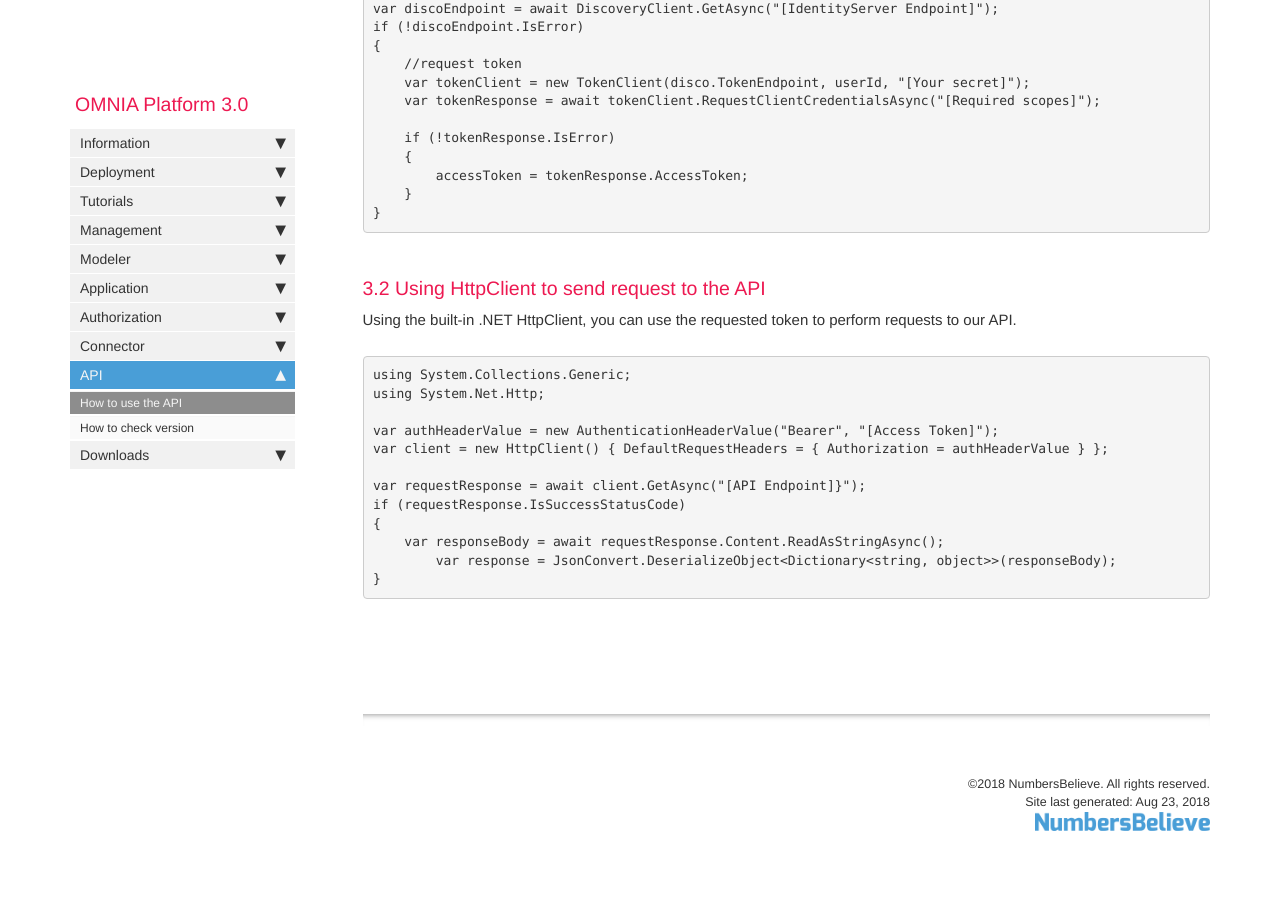
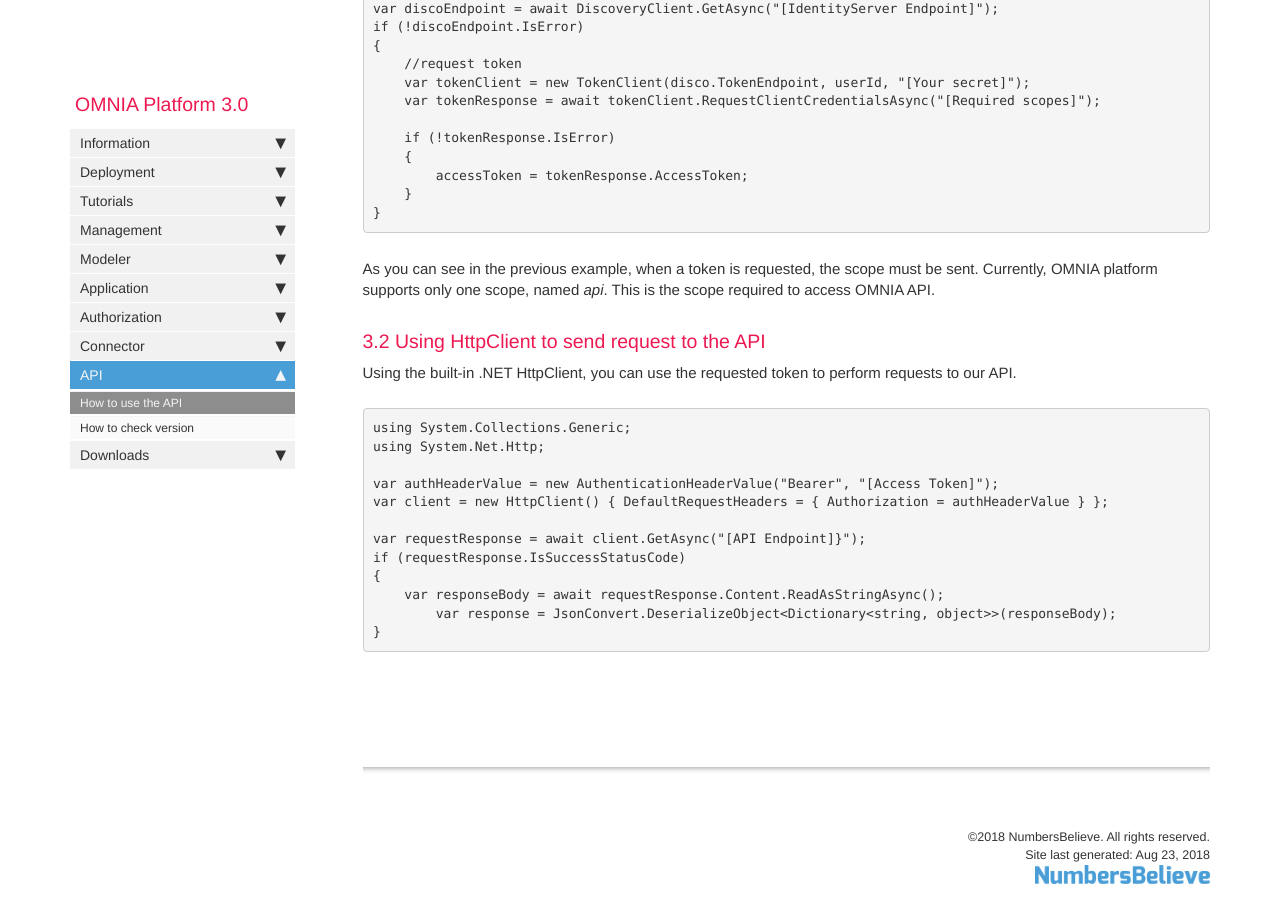
Before and after one commit to daniel8lopes/omnia3, a Jekyll site: the page built from docs/pages/omnia3/API/omnia3_api_swagger.md, in a window 1280 px wide and 900 px high, scrolled down 1461 px. Built offline with Jekyll 4.4.1, drawn with Linux system fonts in a browser that asks for light colours; nearby versions of some CDN libraries; comment, search, counter and statistics services are not loaded.

Commit message:
Update omnia3_api_swagger.md

````diff
--- a/docs/pages/omnia3/API/omnia3_api_swagger.md
+++ b/docs/pages/omnia3/API/omnia3_api_swagger.md
@@ -60,6 +60,8 @@ if (!discoEndpoint.IsError)
 }
 ```
 
+As you can see in the previous example, when a token is requested, the scope must be sent. Currently, OMNIA platform supports only one scope, named *api*. This is the scope required to access OMNIA API.
+
 ### 3.2 Using HttpClient to send request to the API
 
 Using the built-in .NET HttpClient, you can use the requested token to perform requests to our API.
````
